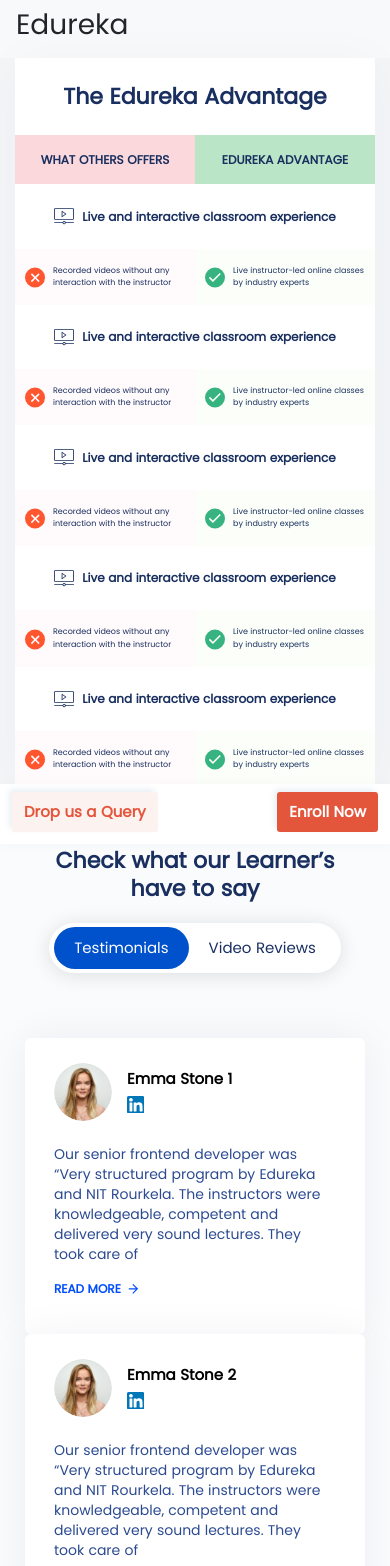
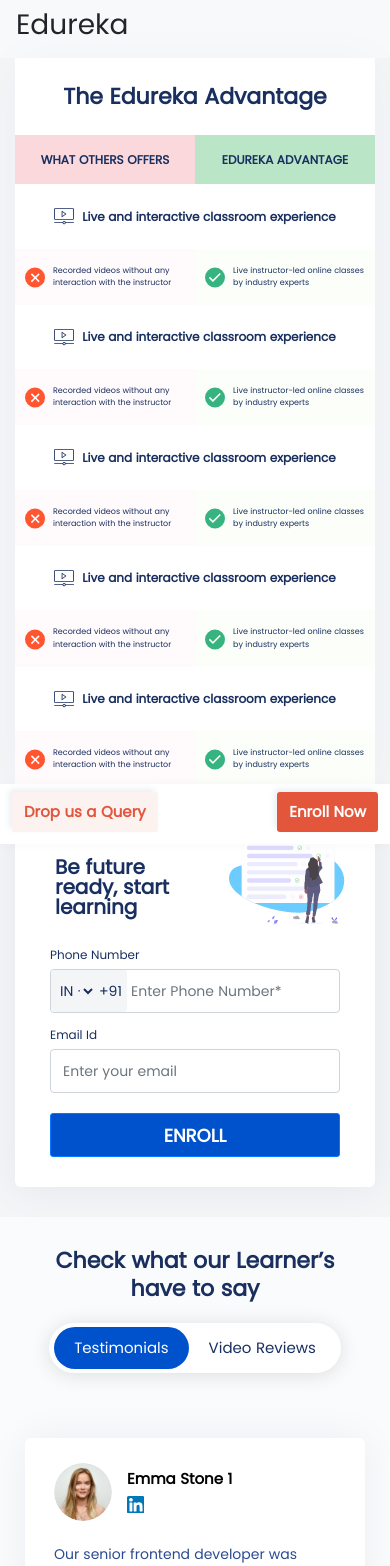
Before and after one commit to ravitejaviyyuri/ecom_react, a Next.js app: page /1 in a window 390 px wide. Shown: the top 1566 px of the page. Built offline with nearby package versions, Linux system fonts and the light colour scheme.

Commit message:
Edureka Advantage Responsive

```diff
--- a/src/components/clp/Advantage/EdurekaAdvantage.component.tsx
+++ b/src/components/clp/Advantage/EdurekaAdvantage.component.tsx
@@ -1,4 +1,4 @@
-import React from "react";
+import React, { useState, useEffect } from "react";
 import Container from "react-bootstrap/Container";
 import Row from "react-bootstrap/Row";
 import Col from "react-bootstrap/Col";
@@ -34,6 +34,16 @@
 ];
 
 const EdurekaAdvantage = () => {
+  const [isMob, setMob] = useState(false);
+  useEffect(() => {
+    if (process.browser) {
+      if (window.innerWidth < 768) {
+        setMob(true);
+      } else {
+        setMob(false);
+      }
+    }
+  }, []);
   return (
     <section className={styles.advantage_section}>
       <Container className={styles.container}>
@@ -176,11 +186,11 @@
             className={`${styles.cell} ${styles.light_green}`}
           ></Col>
         </Row>
-        <div className={styles.open_form_container}>
-          <OpenForm />
-          <img src="/be_future.png" alt="be future" />
-        </div>
       </Container>
+      <div className={styles.open_form_container}>
+        <OpenForm />
+        <img src={isMob ? `/future2.png` : `future1.png`} alt="be future" />
+      </div>
     </section>
   );
 };
--- a/src/components/clp/Advantage/edurekaadvantage.module.scss
+++ b/src/components/clp/Advantage/edurekaadvantage.module.scss
@@ -3,7 +3,11 @@
   padding-top: 0;
   background-color: #f4f5f7;
   padding-bottom: 130px;
+  position: relative;
+  display: flex;
+  justify-content: center;
   @media only screen and (max-width: 767px) and (min-width: 300px) {
+    flex-direction: column;
     padding: 30px 0px;
     padding-top: 0;
   }
@@ -140,17 +144,23 @@
 }
 
 .open_form_container {
-  width: 100%;
   position: absolute;
-  display: flex;
-  justify-content: center;
-  bottom: -70px;
+  bottom: 70px;
   @media only screen and (max-width: 767px) and (min-width: 300px) {
-    display: none;
+    position: relative;
+    display: block;
+    bottom: 0;
+    margin-top: 20px;
+    margin-left: 15px;
+    margin-right: 15px;
   }
   img {
     position: absolute;
-    right: 150px;
+    right: 75px;
     top: 20px;
+    @media only screen and (max-width: 767px) and (min-width: 300px) {
+      right: 30px;
+      top: 30px;
+    }
   }
 }
--- a/src/components/clp/OpenForm/OpenForm.component.tsx
+++ b/src/components/clp/OpenForm/OpenForm.component.tsx
@@ -10,8 +10,11 @@
     <div className={styles.open_form}>
       <div className={styles.heading}>Be future ready, start learning</div>
       <Form className="mt-4">
-        <Form.Row>
-          <Form.Group as={Col} className="position-relative mb-0 mr-2">
+        <Form.Row className={styles.form_row}>
+          <Form.Group
+            as={Col}
+            className={`position-relative ${styles.form_group}`}
+          >
             <Form.Label className={styles.label}>Phone Number</Form.Label>
             <CountryCodeSelect className={styles.code_select} />
             <Form.Control
@@ -20,7 +23,10 @@
               placeholder="Enter Phone Number*"
             />
           </Form.Group>
-          <Form.Group as={Col} className="position-relative mb-0 mr-2">
+          <Form.Group
+            as={Col}
+            className={`position-relative ${styles.form_group}`}
+          >
             <Form.Label className={styles.label}>Email Id</Form.Label>
             <Form.Control
               className={styles.input}
--- a/src/components/clp/OpenForm/openform.module.scss
+++ b/src/components/clp/OpenForm/openform.module.scss
@@ -5,17 +5,24 @@
   border-radius: 6px;
   box-shadow: 0 3px 40px 0 rgba(0, 12, 105, 0.06);
   position: relative;
+  @media only screen and (max-width: 767px) and (min-width: 300px) {
+    width: auto;
+  }
   &::before {
     content: "";
     display: inline-block;
     height: 7px;
-    width: 980px;
+    width: 100%;
     position: absolute;
     top: 0;
     right: 0;
     border-top-right-radius: 6px;
     border-top-left-radius: 6px;
     background-image: linear-gradient(to right, #2d81f7, #6fe5be 99%);
+    @media only screen and (max-width: 767px) and (min-width: 300px) {
+      background-image: none;
+      background-color: #6c63ff;
+    }
   }
 }
 
@@ -28,6 +35,10 @@
   letter-spacing: normal;
   text-align: left;
   color: #192f60;
+  @media only screen and (max-width: 767px) and (min-width: 300px) {
+    width: 50%;
+    font-size: 20px;
+  }
 }
 
 .label {
@@ -61,7 +72,7 @@
 .code_select {
   height: 42px;
   top: 29px;
-  left: 6px;
+  left: 1px;
 }
 
 .submit {
@@ -82,4 +93,24 @@
   &:focus {
     background-color: #0052cc;
   }
+  @media only screen and (max-width: 767px) and (min-width: 300px) {
+    width: 100%;
+    margin-top: 12px;
+  }
 }
+
+.form_row {
+  @media only screen and (max-width: 767px) and (min-width: 300px) {
+    flex-direction: column;
+  }
+}
+
+.form_group {
+  margin-right: 20px;
+  margin-bottom: 0;
+  padding: 0 !important;
+  @media only screen and (max-width: 767px) and (min-width: 300px) {
+    margin-right: 0;
+    margin-bottom: 8px;
+  }
+}
```
Also changed, not shown: public/future1.png (renamed from public/be_future.png), public/future2.png (added).
